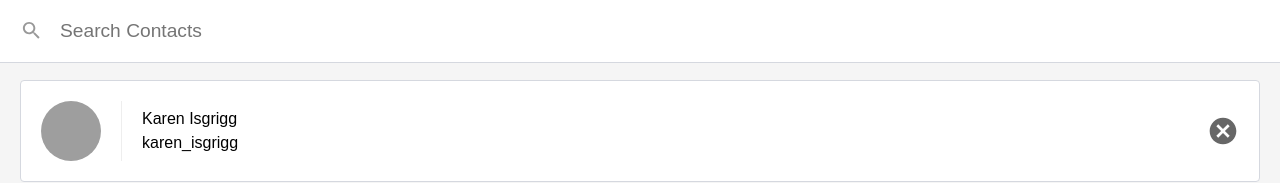
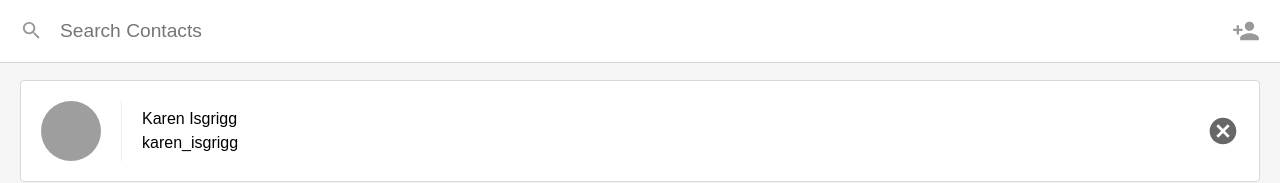
Before and after one commit to deboradurek/contacts-app, a React (Create React App) app in the folder client/: page / in a window 1280 px wide. Shown: the top 183 px of the page. Built offline with nearby package versions, Linux system fonts and the light colour scheme.

Commit message:
feat: Add router and link from react-router-dom

```diff
--- a/client/src/ListContacts.js
+++ b/client/src/ListContacts.js
@@ -1,5 +1,6 @@
 import React, { Component } from 'react';
 import PropTypes from 'prop-types';
+import { Link } from 'react-router-dom';
 
 class ListContacts extends Component {
   static propTypes = {
@@ -43,6 +44,9 @@
             value={query}
             onChange={(event) => this.updateQuery(event.target.value)}
           />
+          <Link to="/create" className="add-contact">
+            Add Contact
+          </Link>
         </div>
 
         {showingContacts.length !== contacts.length && (
--- a/client/src/index.js
+++ b/client/src/index.js
@@ -1,9 +1,15 @@
 import React from 'react';
 import ReactDOM from 'react-dom';
+import { BrowserRouter } from 'react-router-dom';
 import './index.css';
 import App from './App';
 import registerServiceWorker from './registerServiceWorker';
 
-ReactDOM.render(<App />, document.getElementById('root'));
+ReactDOM.render(
+  <BrowserRouter>
+    <App />
+  </BrowserRouter>,
+  document.getElementById('root')
+);
 
 registerServiceWorker();
```
